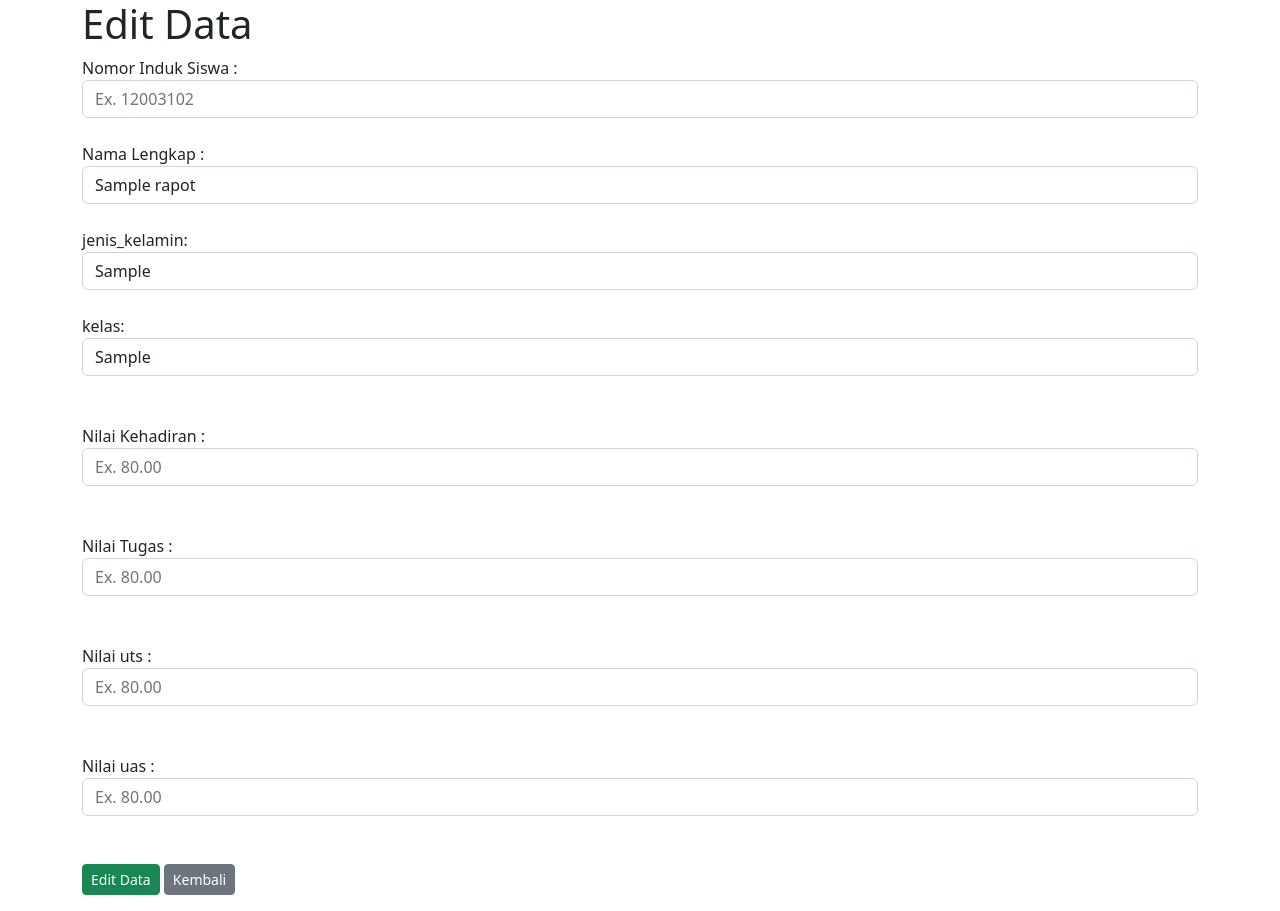
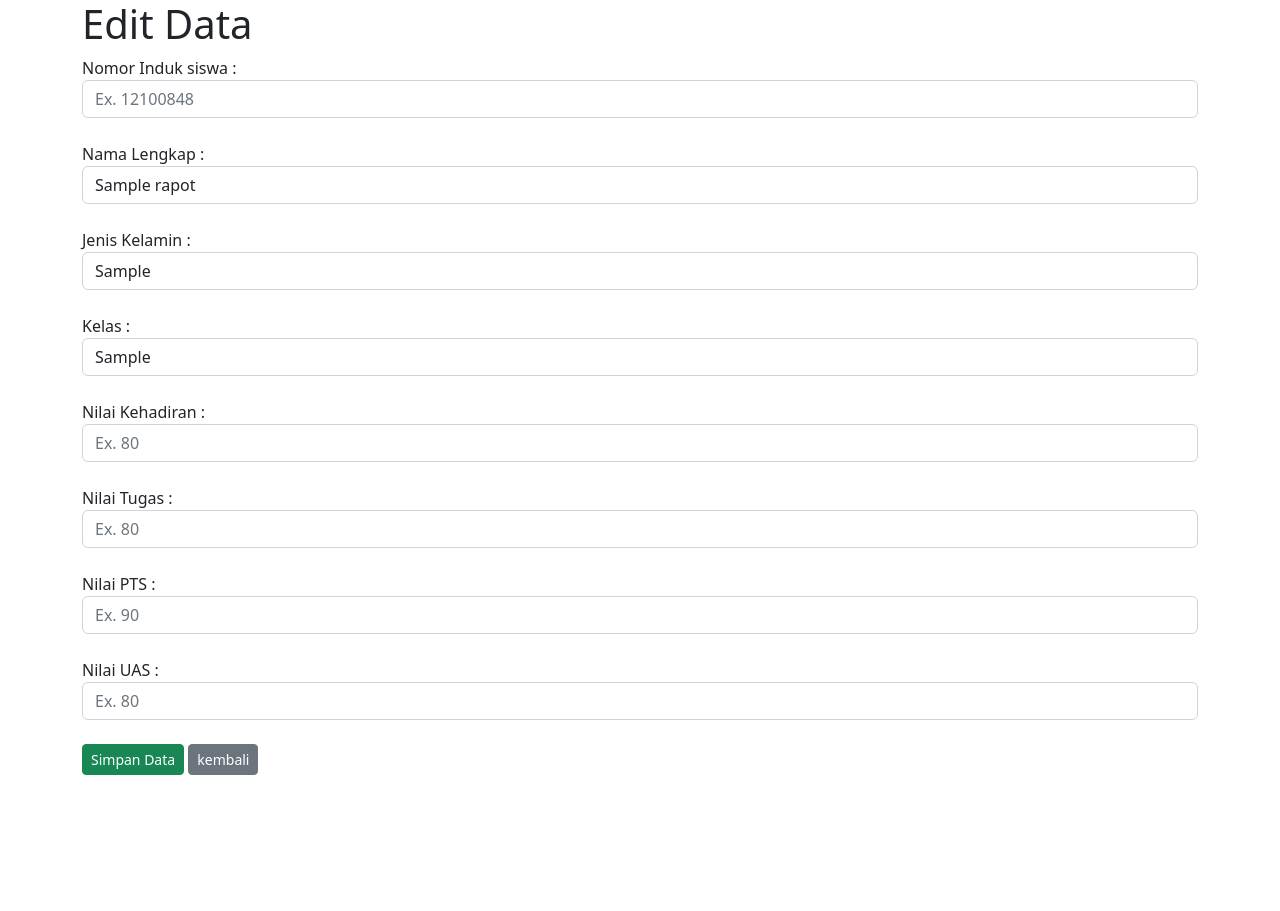
Before and after one commit to Muthiazahra-id/latihan-ulangan-php, a PHP site: the page made by input-nilairapot-edit.php in a window 1280 px wide. After the commit the page ends 775 px from the top, so only its background shows below. Run offline with PHP 8.4, Linux system fonts and the light colour scheme; tables that the repository leaves empty or names only in its code hold one stand-in row (values such as "Sample post").

Commit message:
second commit

```diff
--- a/input-nilairapot-edit.php
+++ b/input-nilairapot-edit.php
@@ -1,52 +1,46 @@
 <?php
     if ( isset($_GET["nis"]) ){
         $nis = $_GET["nis"];
-            $check_nis = "SELECT * FROM rapot WHERE nis = '$nis'; ";
+        $check_nis = "SELECT * FROM rapot WHERE nis = '$nis';";
         include('./input-config.php');
-            $query = mysqli_query($mysqli, $check_nis);
-            $row = mysqli_fetch_array($query);
+        $querry = mysqli_query($mysqli, $check_nis);
+        $row = mysqli_fetch_array($querry);
     }
-
 ?>
 <div class="container">
 <h1>Edit Data</h1>
+<form action="input-nilairapot-edit.php" method="POST">
+    <label for="nis"> Nomor Induk siswa :</label>
+    <input class="form-control" value="<?php echo $row["nis"]; ?>" readonly type="number" name="nis" placeholder="Ex. 12100848" /><br>
 
+    <label for="nama_lengkap"> Nama Lengkap :</label>
+    <input class="form-control" value="<?php echo $row["nama_lengkap"]; ?>" type="text" name="namalengkap" placeholder="Ex. Yufa" /><br>
 
-<form action="input-nilairapot-edit.php" method="POST">
-      <label for="nis">Nomor Induk Siswa :</label><br>
-      <input  class="form-control" value="<?php echo $row["nis"]; ?>" type="number" name="nis" placeholder="Ex. 12003102" readonly/><br>
+    <label for="jenis_kelamin"> Jenis Kelamin :</label>
+    <input class="form-control" value="<?php echo $row["jenis_kelamin"]; ?>" type="text" name="jenis_kelamin" /><br>
 
-      <label for="nama_lengkap">Nama Lengkap :</label><br>
-      <input  class="form-control" value="<?php echo $row["nama_lengkap"]; ?>" type="text" name="nama_lengkap" placeholder="Ex. Firdaus" /><br>
+    <label for="kelas"> Kelas :</label>
+    <input class="form-control" value="<?php echo $row["kelas"]; ?>" type="text" name="kelas" placeholder="Ex. XI RPL 1" /><br>
 
-      <label for="jenis_kelamin">jenis_kelamin:</label><br>
-      <input  class="form-control"value="<?php echo $row["jenis_kelamin"]; ?>" type="text" name="jenis_kelamin" /><br>
+    <label for="nilai_kehadiran"> Nilai Kehadiran :</label>
+    <input class="form-control" value="<?php echo $row["nilai_kehadiran"]; ?>"  type="number" name="nilai_kehadiran" placeholder="Ex. 80" /><br>
 
+    <label for="nilai_tugas"> Nilai Tugas :</label>
+    <input class="form-control" value="<?php echo $row["nilai_tugas"]; ?>"  type="number" name="nilai_tugas" placeholder="Ex. 80" /><br>
 
-      <label for="kelas">kelas:</label><br>
-      <input  class="form-control"value="<?php echo $row["kelas"]; ?>" type="text" name="kelas" placeholder="Ex. 11 RPL 1" /><br>
-      <br>
-      <label for="nilai_kehadiran">Nilai Kehadiran :</label><br>
-      <input  class="form-control"value="<?php echo $row["nilai_kehadiran"]; ?>" type="number" name="nilai_kehadiran" placeholder="Ex. 80.00" /><br>
-      <br>
-      <label for="nilai-tugas">Nilai Tugas :</label><br>
-      <input  class="form-control"value="<?php echo $row["nilai_tugas"]; ?>" type="number" name="nilai tugas" placeholder="Ex. 80.00" /><br>
-      <br>
-      <label for="nilai_pts">Nilai uts :</label><br>
-      <input  class="form-control"value="<?php echo $row["nilai_pts"]; ?>" type="number" name="nilai uts" placeholder="Ex. 80.00" /><br>
-      <br>
-      <label for="nila_uas">Nilai uas :</label><br>
-      <input  class="form-control"value="<?php echo $row["nilai_uas"]; ?>" type="number" name="nilai uas" placeholder="Ex. 80.00" /><br>
-      <br>
-      <input a class=' btn btn-sm btn-success' type="submit" name="edit" value="Edit Data" />
-      <a a class =' btn btn-sm btn-secondary' href="input-nilairapot .php">Kembali</a>
+    <label for="nilai_pts"> Nilai PTS :</label>
+    <input class="form-control" value="<?php echo $row["nilai_pts"]; ?>" type="number" name="nilai_pts" placeholder="Ex. 90" /><br>
+
+    <label for="nilai_uas"> Nilai UAS :</label>
+   <input class="form-control" value="<?php echo $row["nilai_uas"]; ?>" type="number" name="nilai_uas" placeholder="Ex. 80" /><br>
+
+    <input class='btn btn-sm btn-success' type="submit" name="simpan" value="Simpan Data" />
+    <a class='btn btn-sm btn-secondary' href="input-nilairapot.php">kembali</a>
 </form>
-
-
 <?php
-      if ( isset($_POST["edit"]) ) {
+    if ( isset($_POST["simpan"])) {
         $nis = $_POST["nis"];
-            $nama_lengkap = $_POST["nama_lengkap"];
+        $namalengkap = $_POST["namalengkap"];
         $jenis_kelamin = $_POST["jenis_kelamin"];
         $kelas = $_POST["kelas"];
         $nilai_kehadiran = $_POST["nilai_kehadiran"];
@@ -54,32 +48,31 @@
         $nilai_pts = $_POST["nilai_pts"];
         $nilai_uas = $_POST["nilai_uas"];
 
-            // EDIT - Memperbaharui Data
-            $query = "
-                  UPDATE rapot SET nama_lengkap = '$nis',
-                  nama_lemgkap ='$namalengkap',
-                  jenis_kelamin = '$jenis_kelamin'
-                  kelas = '$kelas';
-                  nilai_kehadiran = '$nilai_kehadiran';
-                  nilai_tugas = '$nilai_kehadiran';
-                  nilai_pts = '$nilai_pts';
-                  nilai_uas = '$nis_uas';
+        //Edit - Memperbarui Data
+        $query ="
+            UPDATE rapot SET namalengkap = '$namalengkap',
+            jenis_kelamin= '$jenis_kelamin',
+            kelas = '$kelas',
+            nilai_kehadiran = '$nilai_kehadiran',
+            nilai_tugas = '$nilai_tugas',
+            nilai_pts = '$nilai_pts',
+            nilai_uas = '$nilai_uas'
+            WHERE nis = '$nis';
         ";
-
-            include ('./input-config.php');
+        include('./header.php');
         $update = mysqli_query($mysqli, $query);
 
         if($update){
             echo "
                 <script>
-                        alert('Data berhasil diperbaharui');
+                    alert('Data Berhasil Diperbaharui');
                     window.location='input-nilairapot.php';
                 </script>
             ";
         }else{
             echo "
             <script>
-                        alert('Data gagal');
+                alert('Data Gagal diperbaharui');
                 window.location='input-nilairapot-edit.php?nis=$nis';
             </script>
             ";
```
Also changed, not shown: input-nilairapot-tambah.php (+35 -40 lines). Lines whose indentation alone changed are shown as unchanged.
